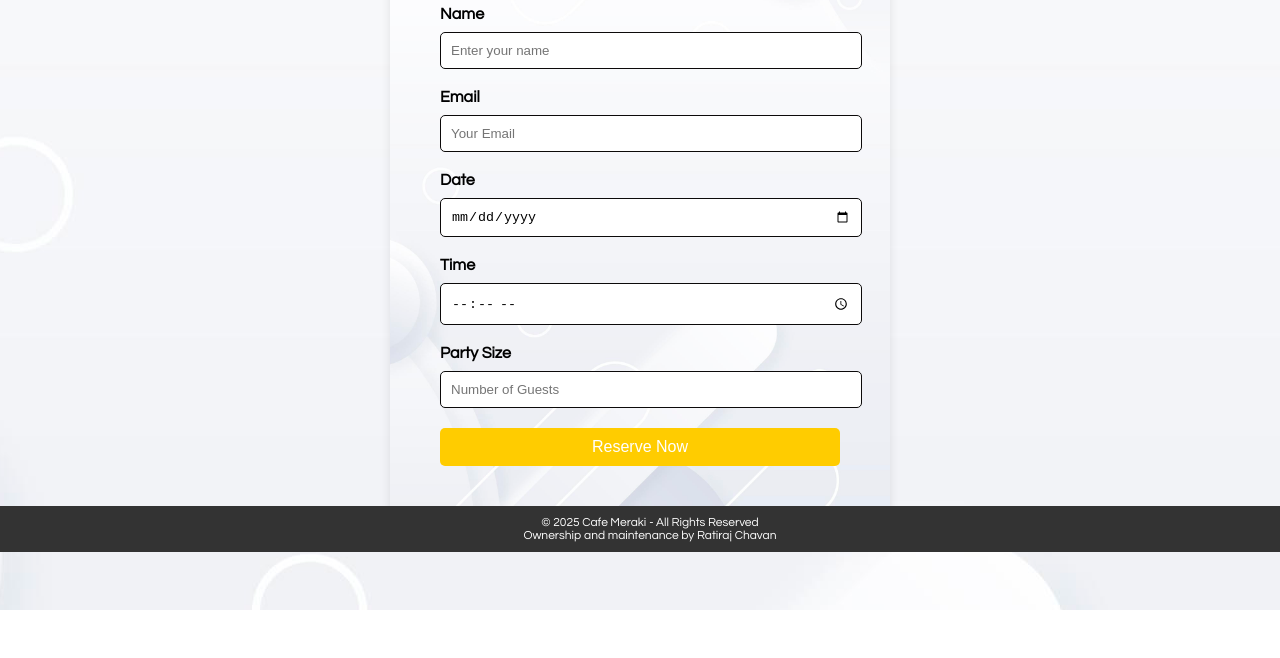
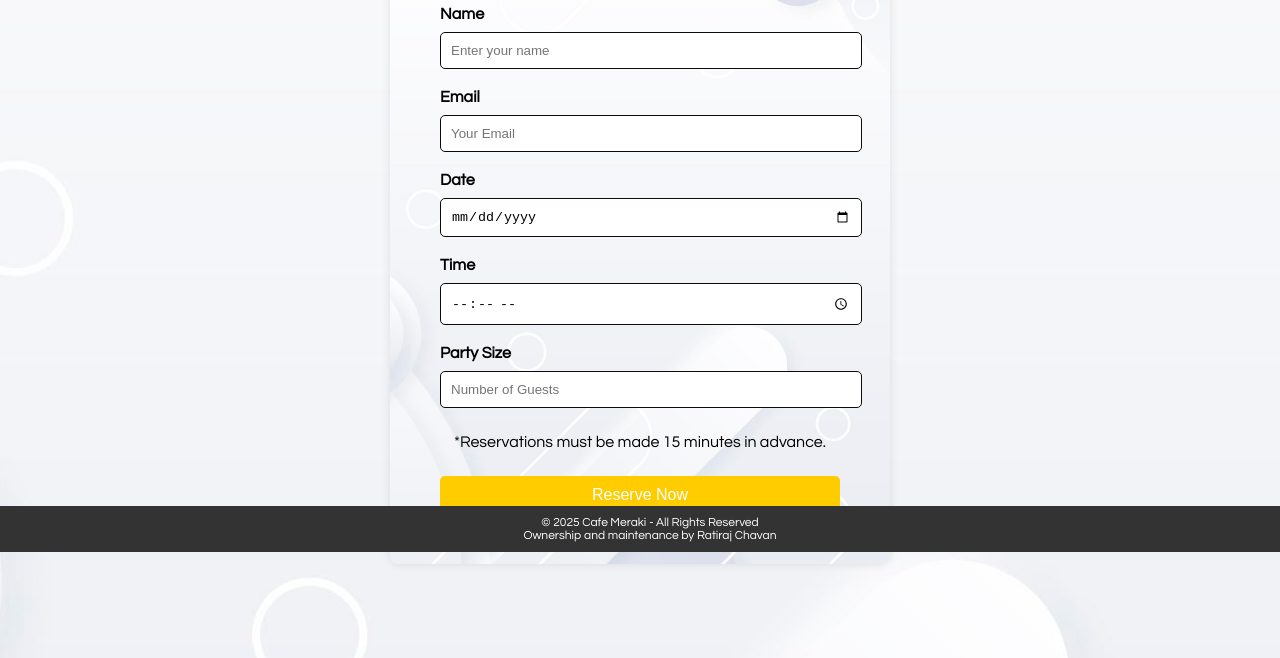
Before and after one commit to ratiraj-chavan/cafe-meraki, a plain HTML site: page pages/reservation.html in a window 1280 px wide. Shown: the part 248-906 px from the top of the page. Before the commit the page ends 858 px from the top, so only its background shows below. Drawn offline with Linux system fonts and the light colour scheme.

Commit message:
Update reservation.html

```diff
--- a/pages/reservation.html
+++ b/pages/reservation.html
@@ -36,7 +36,7 @@
 
             <label for="guests">Party Size</label>
             <input type="number" id="guests" placeholder="Number of Guests" required>
-
+ <p>*Reservations must be made 15 minutes in advance. </p>
             <button type="submit" class="btn">Reserve Now</button>
         </form>
         <br> <br> <br> <br>
```
